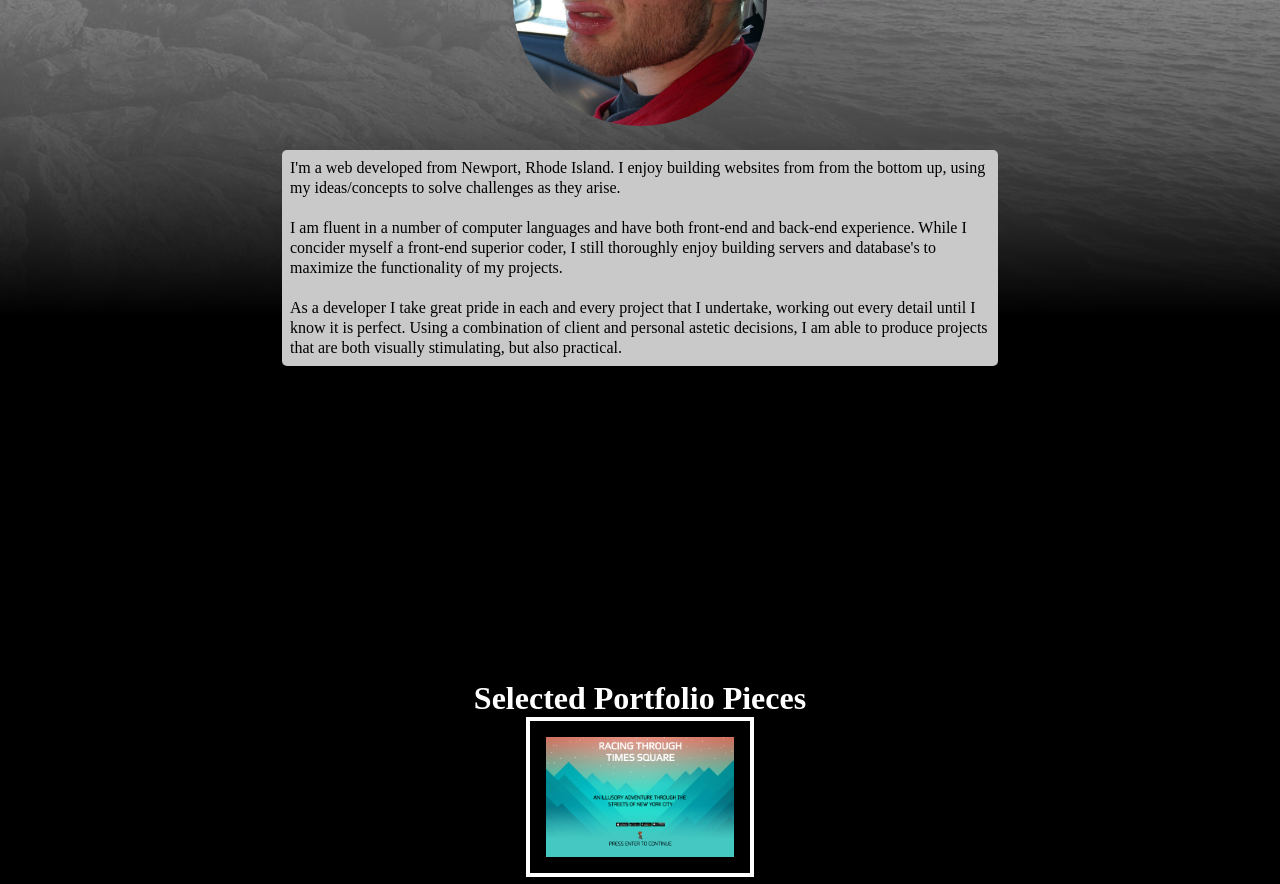
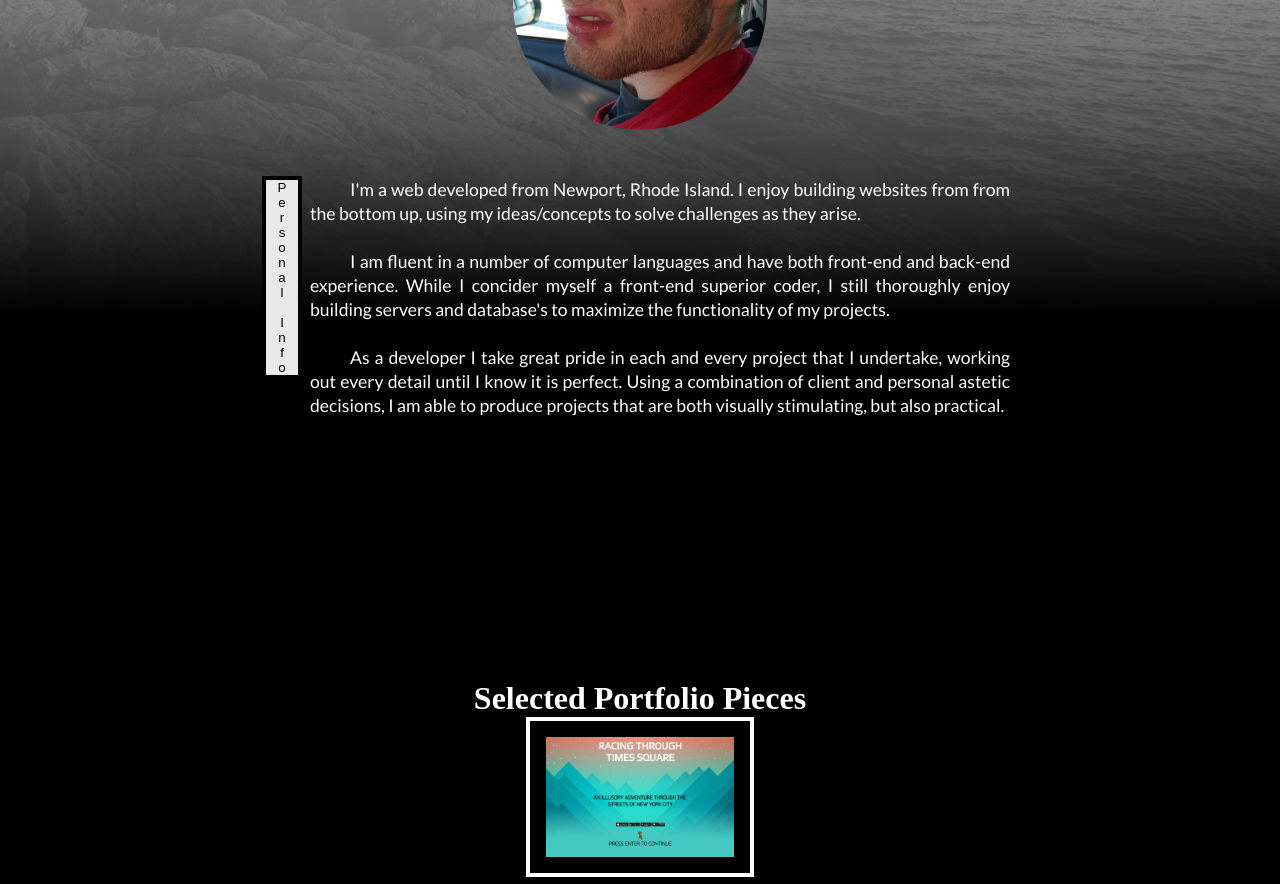
Before and after one commit to mkeigwin/person_site, a plain HTML site: page index.html in a window 1280 px wide. Shown: the part 1180-2064 px from the top of the page. Drawn offline with nearby package versions, Linux system fonts and the light colour scheme.

```diff
--- a/index.html
+++ b/index.html
@@ -9,6 +9,7 @@
     <script src="https://ajax.googleapis.com/ajax/libs/jquery/3.1.0/jquery.min.js"></script>
     <script src="script.js"></script>
     <meta name="viewport" content="width=device-width, initial-scale=1">
+    <link href="https://fonts.googleapis.com/css?family=Lato" rel="stylesheet">
   </head>
   <body>
     <nav class="fixed-nav-bar">
@@ -26,7 +27,7 @@
         <h2 id="title">- A Web Developer...In Training -</h2>
       </div>
         <div class="direction">
-          <p id="scroll">Scroll</p>
+          <h3 id="scroll">Scroll</h3>
           <img id="arrow" src="arrow.png">
         </div>
     </header>
@@ -34,12 +35,17 @@
       <div class="hello">
         <h1 id="sayHello">Hello!</h1>
         <img id="matt" src="matt.png">
+        <div class ="information">
+          <div class="personal">
+            <button id="personButton">P<br>e<br>r<br>s<br>o<br>n<br>a<br>l<br> <br>I<br>n<br>f<br>o</button>
+          </div>
           <div class="quick">
            <p>I'm a web developed from Newport, Rhode Island. I enjoy building websites from from the bottom up, using my ideas/concepts to solve challenges as they arise.</p>
            <br>
            <p>I am fluent in a number of computer languages and have both front-end and back-end experience. While I concider myself a front-end superior coder, I still thoroughly enjoy building servers and database's to maximize the functionality of my projects.</p>
            <br>
            <p>As a developer I take great pride in each and every project that I undertake, working out every detail until I know it is perfect. Using a combination of client and personal astetic decisions, I am able to produce projects that are both visually stimulating, but also practical.</p>
+          </div>
         </div>
       </div>
     </div>
@@ -50,10 +56,11 @@
       </div>
     </div>
     <div class= "pt3" id="skills">
-      <div class="fade"></div>
+      <div class="fade">
       <h1 id="resumeId">this is resume</h1>
         <div class="resume">
           <img id="resumeimg" src="resume.png">
+        </div>
       </div>
       </div>
     <div class="pt4" id="contact">
--- a/style.css
+++ b/style.css
@@ -91,6 +91,7 @@ header {
   flex-direction: column;
   justify-content: center;
   align-items: center;
+  margin-top: 8vh;
 }
 #sayHello {
   text-align: center;
@@ -100,14 +101,33 @@ header {
   border-radius: 1000px;
   height: 45vh;
 }
+.information {
+  display: flex;
+  flex-direction: row;
+  justify-content: center;
+  align-items: center;
+}
+p {
+  text-indent: 5vh;
+}
+#personButton {
+  width: 5vh;
+  background-color: #E8E8E8;
+  border: .5vh solid black;
+}
+#personButton:hover {
+  color: grey;
+}
 .quick {
   max-width: 700px;
-  background-color: #c9c9c9;
+  color: white;
   padding: 1vh;
   border-radius: 5px;
-  line-height: 2.5vh;
-  margin-top: 3vh;
-  font-size: 2vh;
+  line-height: 3vh;
+  margin-top: 5vh;
+  font-size: 2.2vh;
+  font-family: 'Lato', sans-serif;
+  text-align: justify;
 }
 .pt2 {
   background-color: black;
```
Lines whose indentation alone changed are shown as unchanged.
